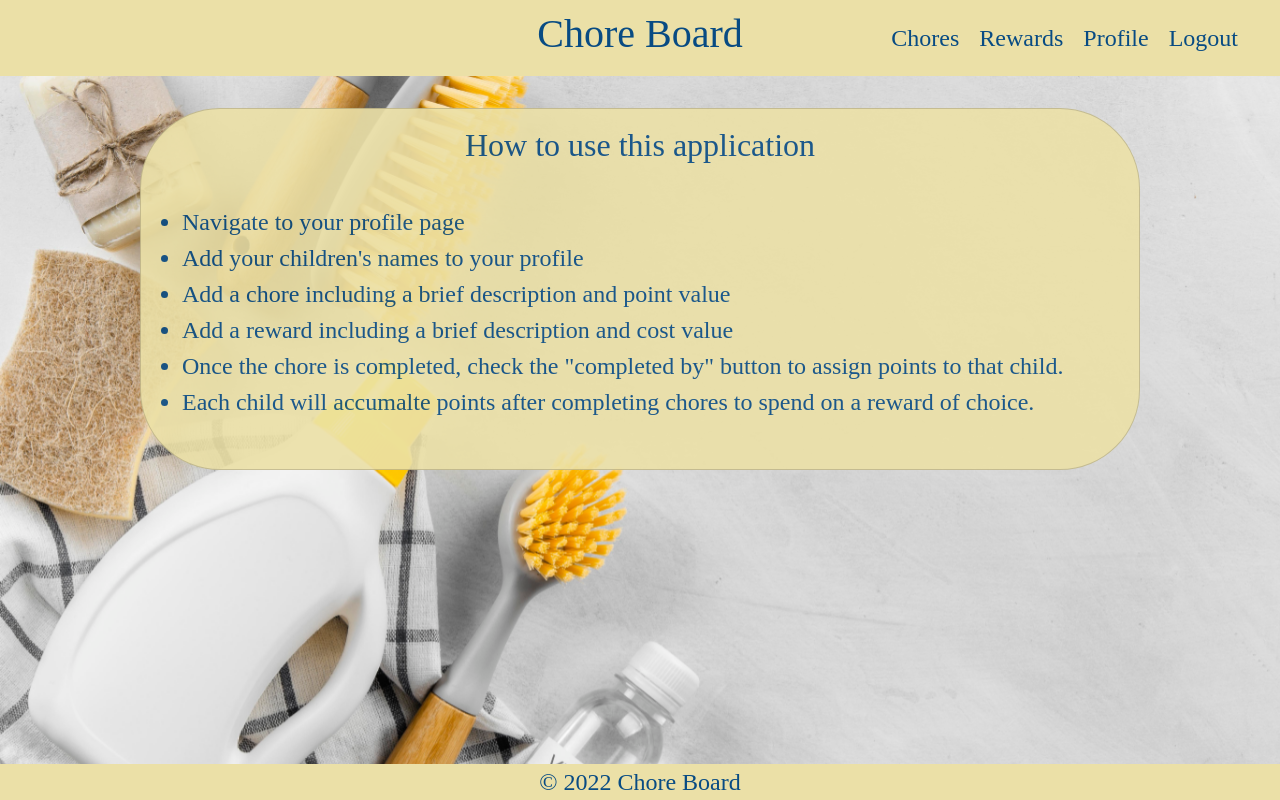
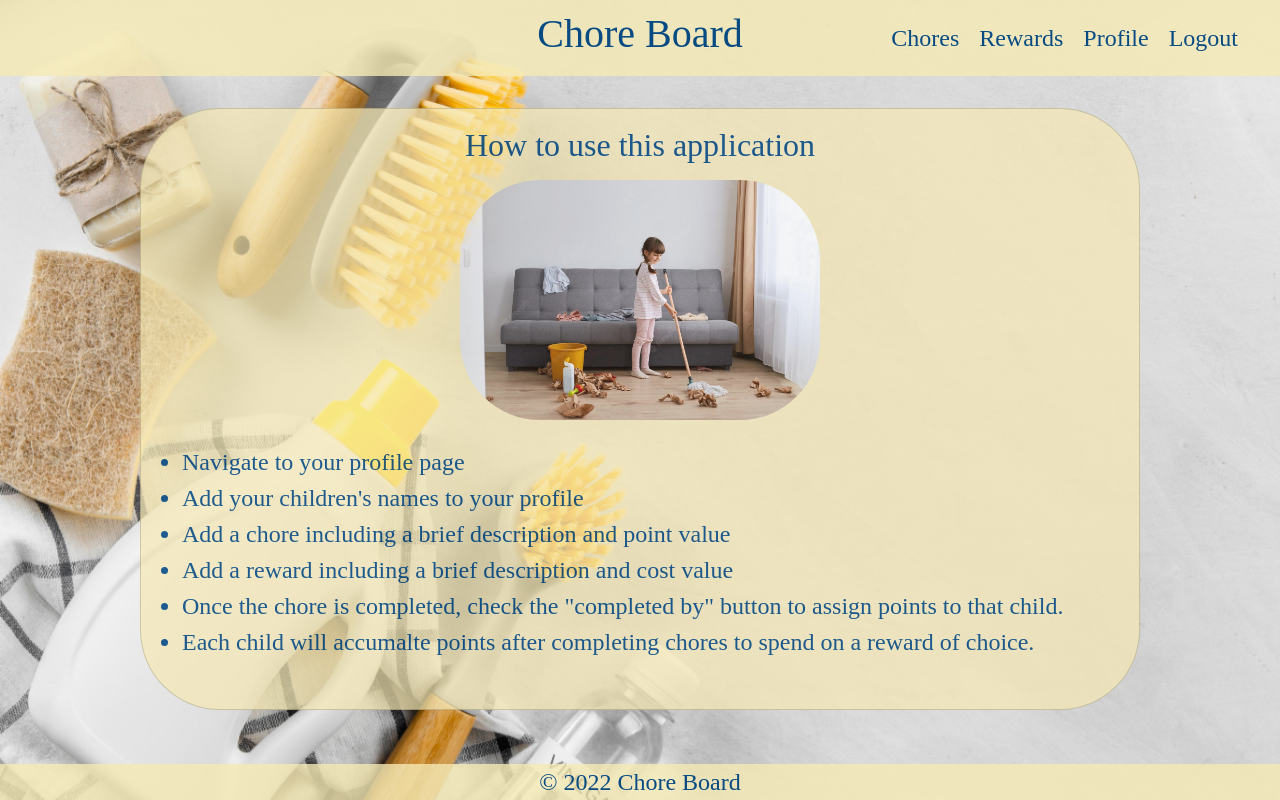
Before and after one commit to Rdoolz51/Choreboard, a React (Create React App) app in the folder client/: page / in a window 1280 px wide. Built offline with nearby package versions, Linux system fonts and the light colour scheme; sample sign-in values are in the browser's storage; a web font is replaced by a local one.

Commit message:
polished profile UI

```diff
--- a/client/src/index.css
+++ b/client/src/index.css
@@ -7,7 +7,7 @@
   --teal: #BBE6E4;
   --blue: #42BFDD;
   --darkBlue: #084B83;
-  --yellow: #ebe0a7;
+  --yellow: #f5eab5ca;
 }
 body {
   min-height: 100vh;
--- a/client/src/pages/Home.js
+++ b/client/src/pages/Home.js
@@ -2,6 +2,7 @@ import React from "react";
 import Auth from "../utils/auth";
 import Card from "react-bootstrap/Card";
 import homepic from "../assets/images/CleanModernBathroom.jpg";
+import howToPic from "../assets/images/ChildCleaning.jpg";
 import './Home.css';
 
 const Home = () => {
@@ -21,6 +22,11 @@ const Home = () => {
                     >
                         <Card.Header className="card-header--home">
                             <h1 className="page-title--home">How to use this application</h1>
+                            <img
+                                src={howToPic}
+                                className="pic--home"
+                                alt="clean bathroom"
+                            ></img>
                             <ul className="page--home p-4">
                                 <li>
                                     Navigate to your profile page
--- a/client/src/pages/Profile.css
+++ b/client/src/pages/Profile.css
@@ -16,13 +16,6 @@ h5{
     color: var(--darkBlue);
 }
 
-/* h4{
-    display: inline-block;
-    position: relative;
-    padding: 5rem;
-    text-align: center;
-} */
-
 
 .card-body--profile{
     /* width: 40rem; */
@@ -37,20 +30,34 @@ h5{
     position: relative;
 }
 
+td {
+    color: var(--darkBlue);
+    font-family: var(--font);
+}
+th {
+
+    font-size: 1.5rem;
+    color: var(--darkBlue)
+}
+
 @media only screen and (max-width: 600px) {
     h1{
         text-align: left;
         margin-left: .5rem;
     }
-}
-@media only screen and (max-width: 600px) {
+
     .card-body--profile{
         /* margin-left: 2rem; */
         width: 18rem;
     }
 
     .card--profile{
-        margin-left: 2rem;;
+        margin-left: 2rem;
         width: 18rem;
     }
+
+    .table--profile{
+        width: 18rem;
+        margin-left: 2rem;
+    }
 }
--- a/client/src/pages/Profile.js
+++ b/client/src/pages/Profile.js
@@ -101,7 +101,7 @@ const Profile = () => {
         </Card>
 
         <Card className="mt-4 table--profile"
-        style={{ backgroundColor: "var(--lightGrey)" }}>
+        style={{ backgroundColor: "var(--yellow)" }}>
           <Card.Body>
             <Table hover>
                 <thead>
@@ -110,7 +110,7 @@ const Profile = () => {
                         <th>Points:</th>
                     </tr>
                 </thead>
-                <tbody>
+                <tbody style={{backgroundColor: "var(--lightGrey)"}}>
                     { data && data.me.children.length > 0 ? data.me.children.map(kid => {
                         console.log(kid)
                         return (
@@ -121,7 +121,7 @@ const Profile = () => {
                         )
                     }) : (
                         <tr key="No children">
-                             <td colSpan= {2}>Go make some babies</td>
+                             <td colSpan= {2}>You have not added any children yet</td>
                         </tr>
                     )}
                 </tbody>
```
Also changed, not shown: client/src/assets/images/ChildCleaning.jpg (added).
